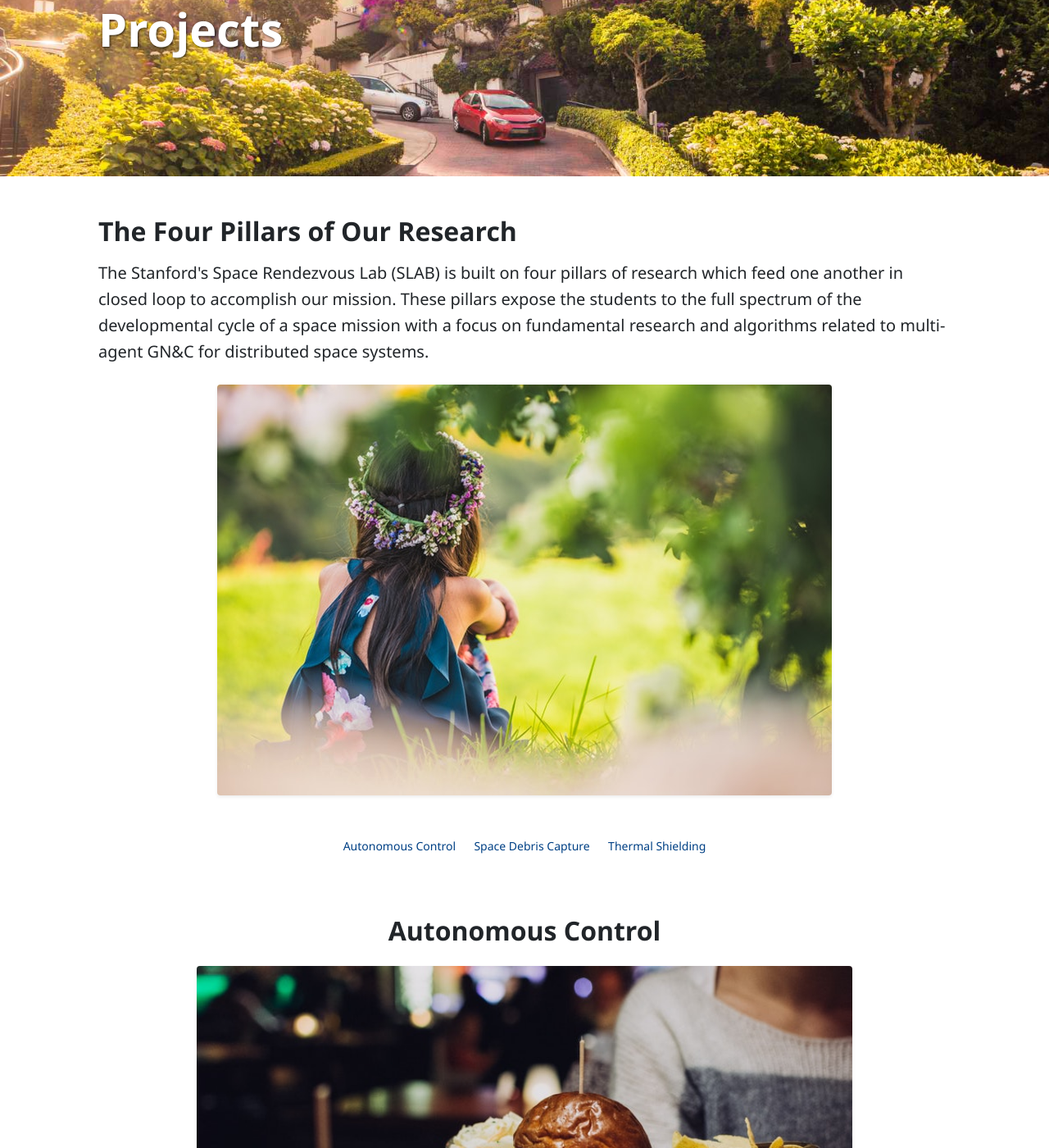
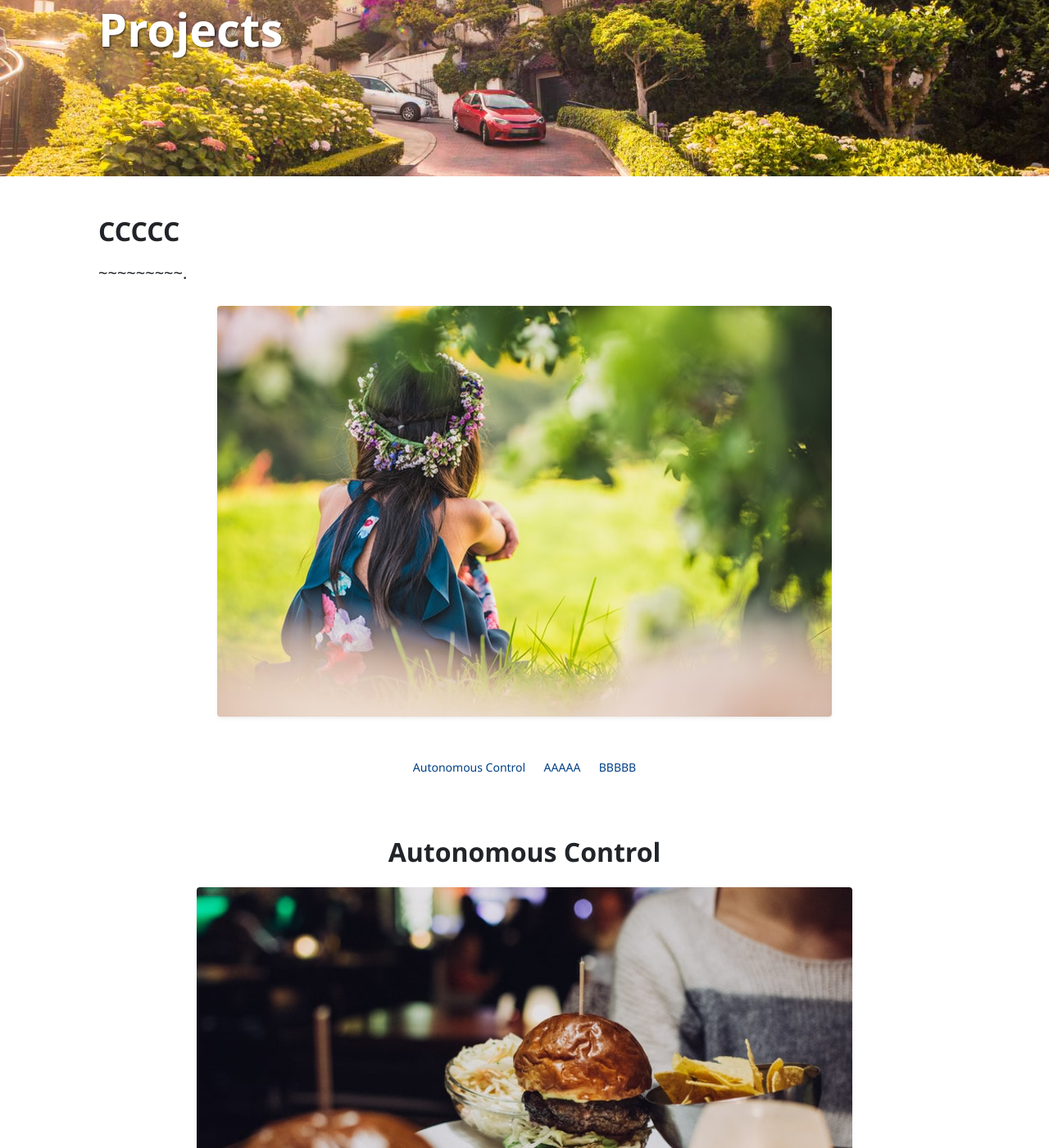
Before and after one commit to ASPROS-LAB/ASPROS-LAB.github.io, a Jekyll site: the page built from _pages/research.html, in a window 1280 px wide and 1400 px high, scrolled down 235 px. Shown: the whole window at 82% size. Built offline with Jekyll 4.4.1, drawn with Linux system fonts in a browser that asks for light colours; nearby versions of some CDN libraries; some of the changed text lies outside the part shown.

```diff
--- a/_data/publications.yml
+++ b/_data/publications.yml
@@ -1,16 +1,16 @@
-- title: "Advanced AI Techniques"
+- title: "d~~~~"
   authors: ["Hancheol Cho", "Jihyeok Kim"]
   year: 2023
   journal: "Journal of AI Research"
   category: "Journal Articles"
 
-- title: "Machine Learning in Healthcare"
+- title: "e~~~~"
   authors: ["Jihyeok Kim"]
   year: 2022
   journal: "Healthcare AI Journal"
   category: "Journal Articles"
 
-- title: "Deep Learning Applications"
+- title: "f~~~~~"
   authors: ["Hancheol Cho"]
   year: 2021
   journal: "Neural Networks Journal"
--- a/_pages/research.html
+++ b/_pages/research.html
@@ -5,13 +5,13 @@ permalink: "/research.html"
 categories:
   - title: "Autonomous Control"
     image: /assets/images/2.jpg
-    description: "This research focuses on autonomous satellite control using AI algorithms."
-  - title: "Space Debris Capture"
+    description: "This research focuses on autonomous satellite control."
+  - title: "AAAAA"
     image: /assets/images/3.jpg
-    description: "A study of space debris capture using robotic arms and tether systems."
-  - title: "Thermal Shielding"
+    description: "A study of ~~~."
+  - title: "BBBBB"
     image: /assets/images/4.jpg
-    description: "Thermal shielding analysis for deep-space exploration vehicles."
+    description: "~~~~~~~~."
 ---
 
 <!-- ✅ 상단 대표 이미지 -->
@@ -23,9 +23,9 @@ categories:
 
 <!-- ✅ 연구 개요 및 흐름도 -->
 <div class="container mb-5">
-  <h2 class="font-weight-bold mb-3">The Four Pillars of Our Research</h2>
+  <h2 class="font-weight-bold mb-3">CCCCC</h2>
   <p class="lead">
-    The Stanford's Space Rendezvous Lab (SLAB) is built on four pillars of research which feed one another in closed loop to accomplish our mission. These pillars expose the students to the full spectrum of the developmental cycle of a space mission with a focus on fundamental research and algorithms related to multi-agent GN&C for distributed space systems.
+    ~~~~~~~~~.
   </p>
   <div class="text-center mt-4">
     <img src="/assets/images/7.jpg" alt="The Four Pillars of SLAB Research" class="img-fluid rounded shadow-sm" style="max-width: 100%;">
```
Also changed, not shown: _posts/2019-01-18-charm-old-cities.md (+1 -1 lines).
